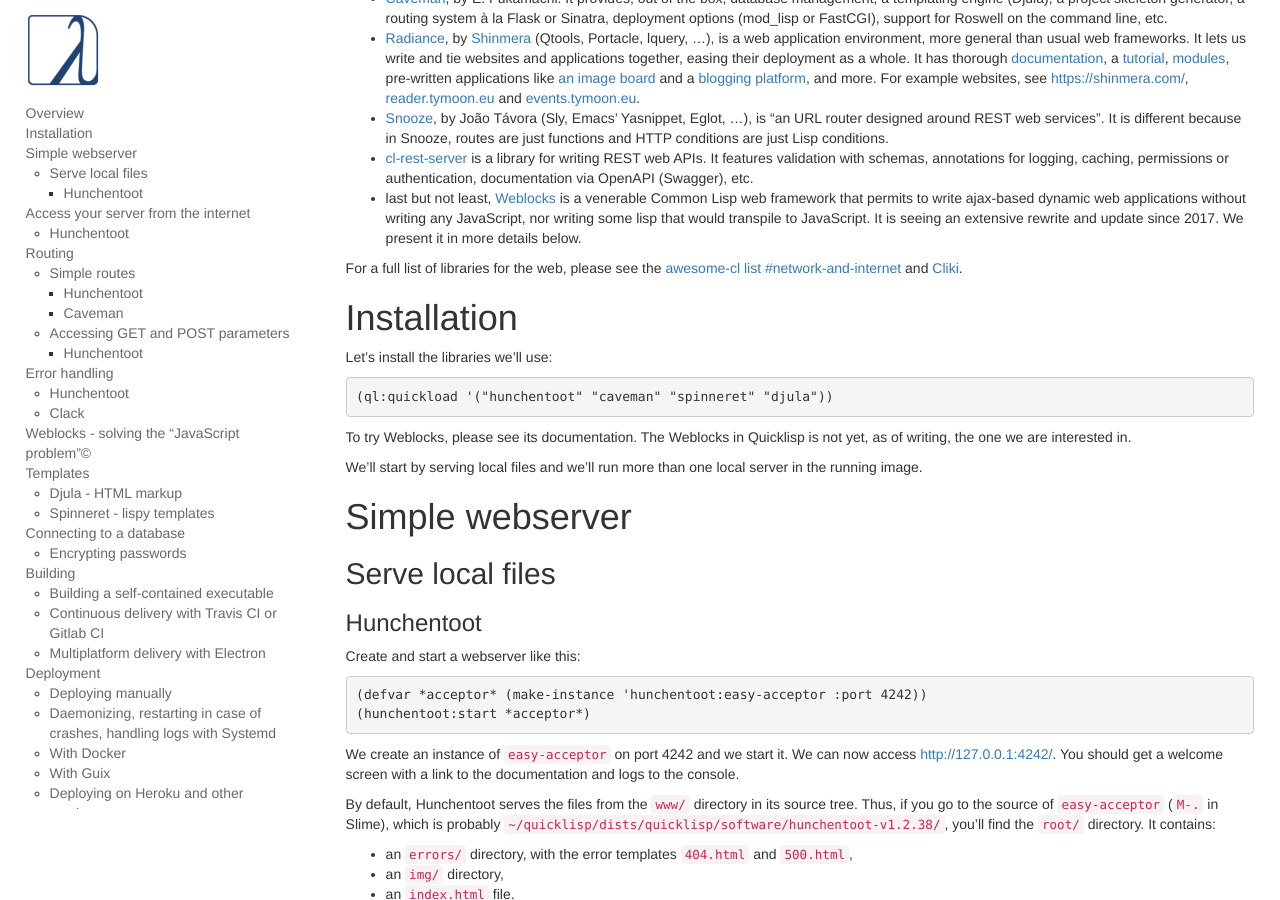
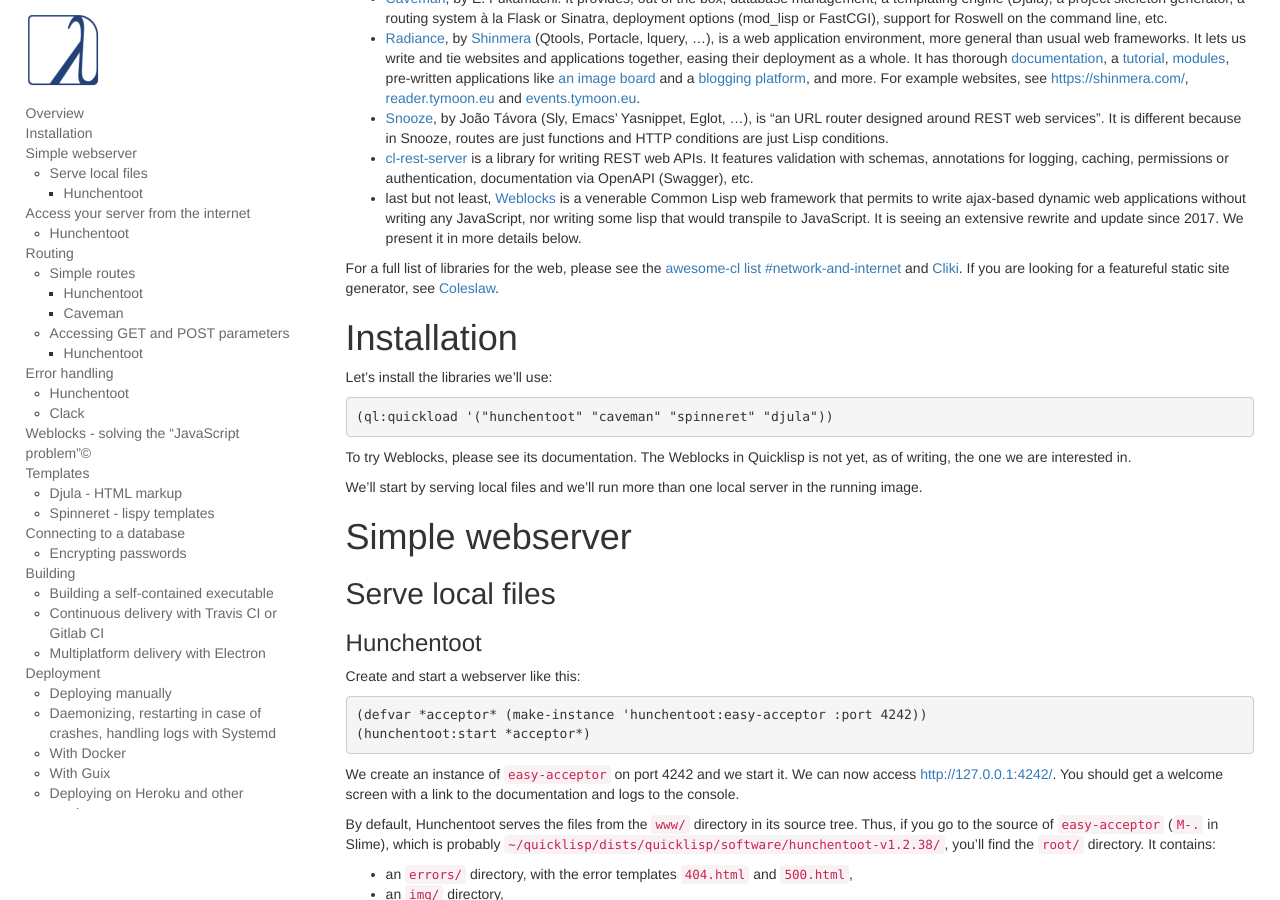
Before and after one commit to LispCookbook/cl-cookbook, a Jekyll site: the page built from web.md, in a window 1280 px wide and 900 px high, scrolled down 982 px. Built offline with Jekyll 4.4.1, drawn with Linux system fonts in a browser that asks for light colours.

Commit message:
web: mention Coleslaw

```diff
--- a/web.md
+++ b/web.md
@@ -99,8 +99,12 @@
   that would transpile to JavaScript. It is seeing an extensive
   rewrite and update since 2017. We present it in more details below.
 
-For a full list of libraries for the web, please see the [awesome-cl list #network-and-internet](https://github.com/CodyReichert/awesome-cl#network-and-internet)
-and [Cliki](https://www.cliki.net/Web).
+For a full list of libraries for the web, please see the [awesome-cl
+list
+#network-and-internet](https://github.com/CodyReichert/awesome-cl#network-and-internet)
+and [Cliki](https://www.cliki.net/Web). If you are looking for a
+featureful static site generator, see
+[Coleslaw](https://github.com/coleslaw-org/coleslaw).
 
 
 # Installation
```
